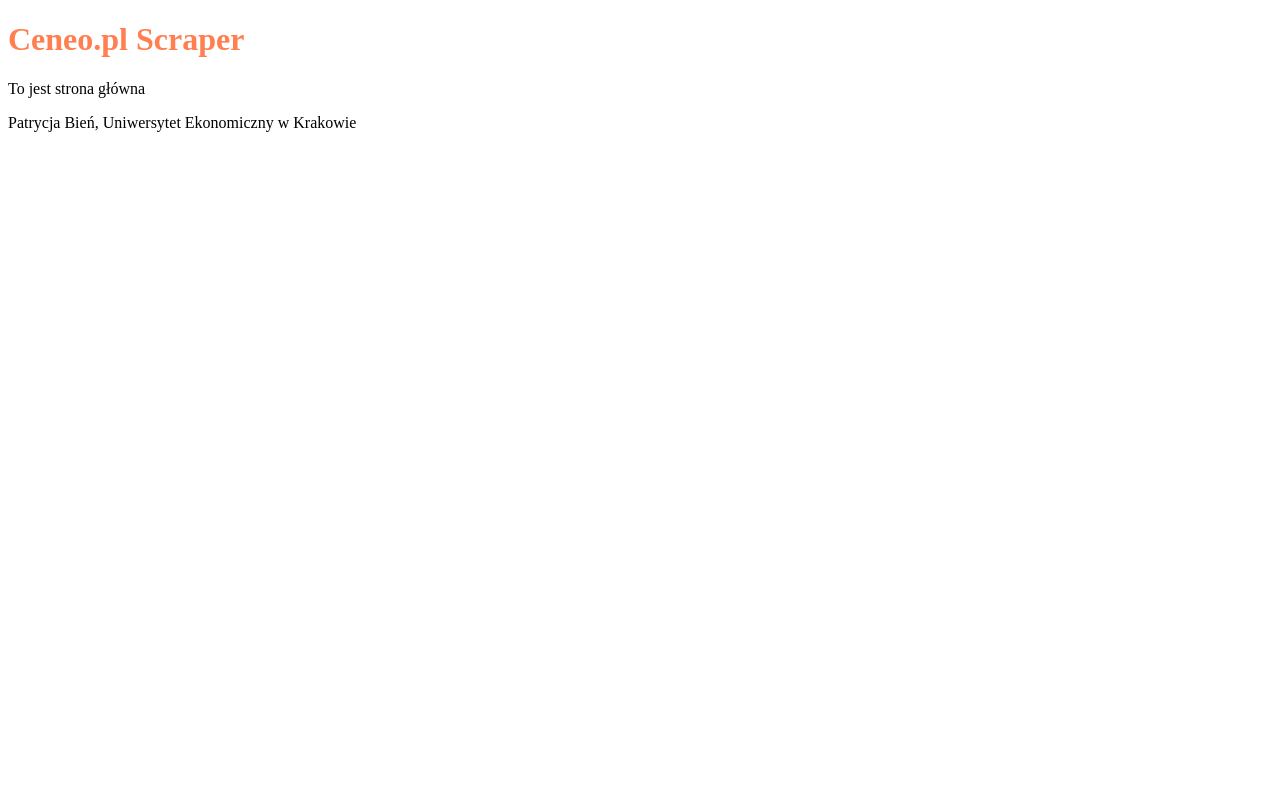
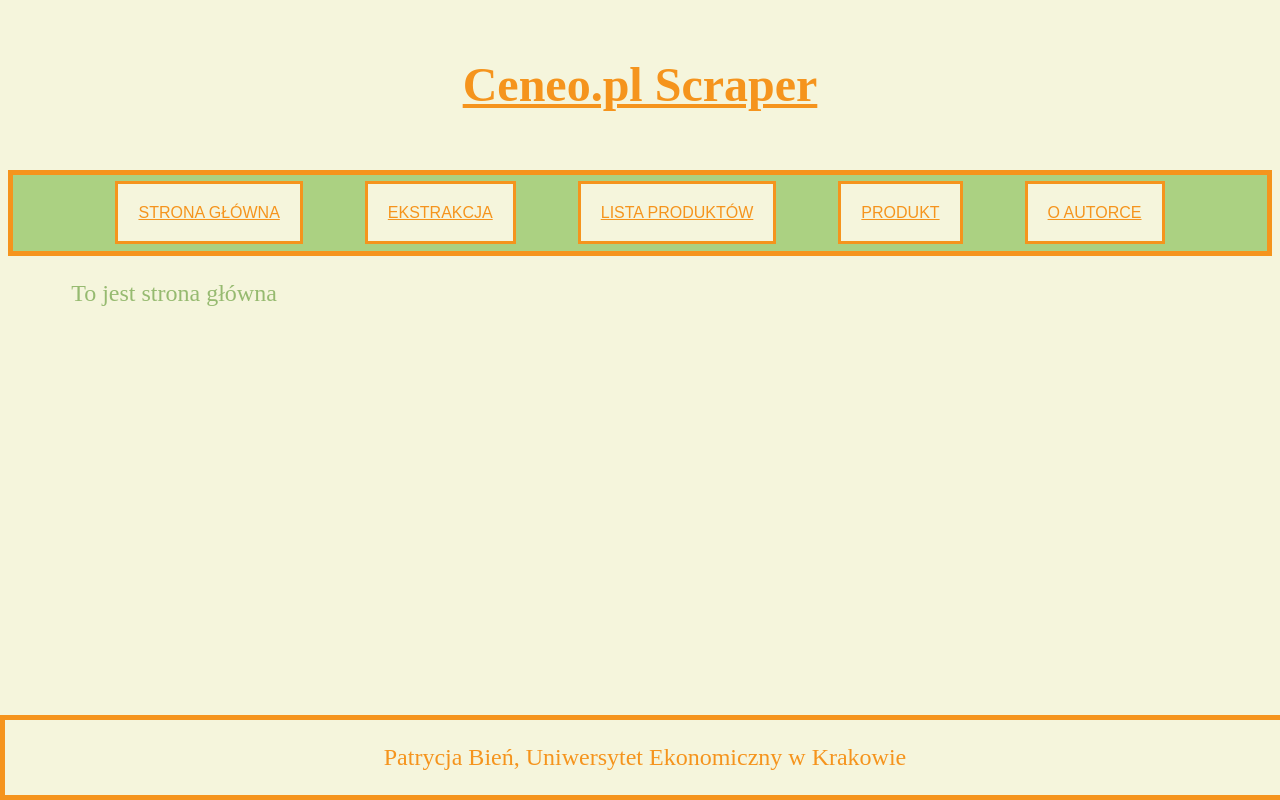
Before and after one commit to Patrycja-Bien/CeneoWebScraperPB, a Flask app: page / in a window 1280 px wide. Run offline with Flask 3, Linux system fonts and the light colour scheme.

Commit message:
2024-05-08 PB

```diff
--- a/app/routes.py
+++ b/app/routes.py
@@ -20,12 +20,9 @@
     return render_template("products.html")
 
 @app.route('/product_id')
-def products():
+def product():
     return render_template("product.html", product_id=product_id)
 
 @app.route('/about')
-def extract():
+def about():
     return render_template("about.html")
-
-#Dorobić block content do każdej strony
-#Zrobić header i footer w base.html, zgodnie z wymaganiami
--- a/app/static/style.css
+++ b/app/static/style.css
@@ -1,3 +1,69 @@
+body {
+    background-color: beige;
+}
+
 h1 {
-    color: coral;
+    color: #f5941d;
+    padding-top: 5px;
+    text-align: center;
+    font-size: 48px;
+    background-color: beige;
+    padding: 2%;
 }
+
+nav {
+    padding: 2%;
+    text-align: center;
+    background-color: #abd182;
+    border-color: #f5941d;
+    border-style: solid;
+    border-width: 5px;
+}
+
+a {
+    font-size: 16px;
+    background-color: beige;
+    color: #f5941d;
+    border: solid;
+    border-color: #f5941d;
+    margin-right: 20px;
+    margin-left: 20px;
+    padding: 20px;
+}
+
+button {
+    background-color: #abd182;
+    color: #f5941d;
+    border: solid;
+    border-color: #abd182;
+}
+
+button a:hover {
+    color: beige;
+    background-color: #96ba70;
+}
+
+section {
+    background-color: beige;
+    text-align: justify;
+    font-size: 24px;
+    color: #96ba70;
+    padding-left: 5%;
+    padding-right: 5%;
+}
+
+footer {
+    text-align: center;
+    color: #f5941d;
+    font-size: 24px;
+    background-color: beige;
+    border-color: #f5941d;
+    border-style: solid;
+    border-width: 5px;
+    max-width: 100%;
+    position: fixed;
+    left: 0;
+    bottom: 0;
+    right: 0;
+    width: 100%;
+}
--- /dev/null
+++ b/app/templates/about.html
@@ -0,0 +1,5 @@
+{% extends 'base.html' %}
+
+{% block content %}
+    <p>To jest strona o autorce</p>
+{% endblock %}
--- a/app/templates/base.html
+++ b/app/templates/base.html
@@ -8,7 +8,14 @@
 </head>
 <body>
     <header>
-        <h1>Ceneo.pl Scraper</h1>
+        <h1><u>Ceneo.pl Scraper</u></h1>
+        <nav>
+            <button><a href="index">STRONA GŁÓWNA</a></button>
+            <button><a href="extract">EKSTRAKCJA</a></button>
+            <button><a href="products">LISTA PRODUKTÓW</a></button>
+            <button><a href="product">PRODUKT</a></button>
+            <button><a href="about">O AUTORCE</a></button>
+        </nav>
     </header>
     <section>
         {% block content %}
--- /dev/null
+++ b/app/templates/extract.html
@@ -0,0 +1,5 @@
+{% extends 'base.html' %}
+
+{% block content %}
+    <p>To jest strona z ekstrakcją danych o produktach</p>
+{% endblock %}
--- /dev/null
+++ b/app/templates/product.html
@@ -0,0 +1,5 @@
+{% extends 'base.html' %}
+
+{% block content %}
+    <p>To jest strona z produktem</p>
+{% endblock %}
--- /dev/null
+++ b/app/templates/products.html
@@ -0,0 +1,5 @@
+{% extends 'base.html' %}
+
+{% block content %}
+    <p>To jest strona z produktami</p>
+{% endblock %}
```
